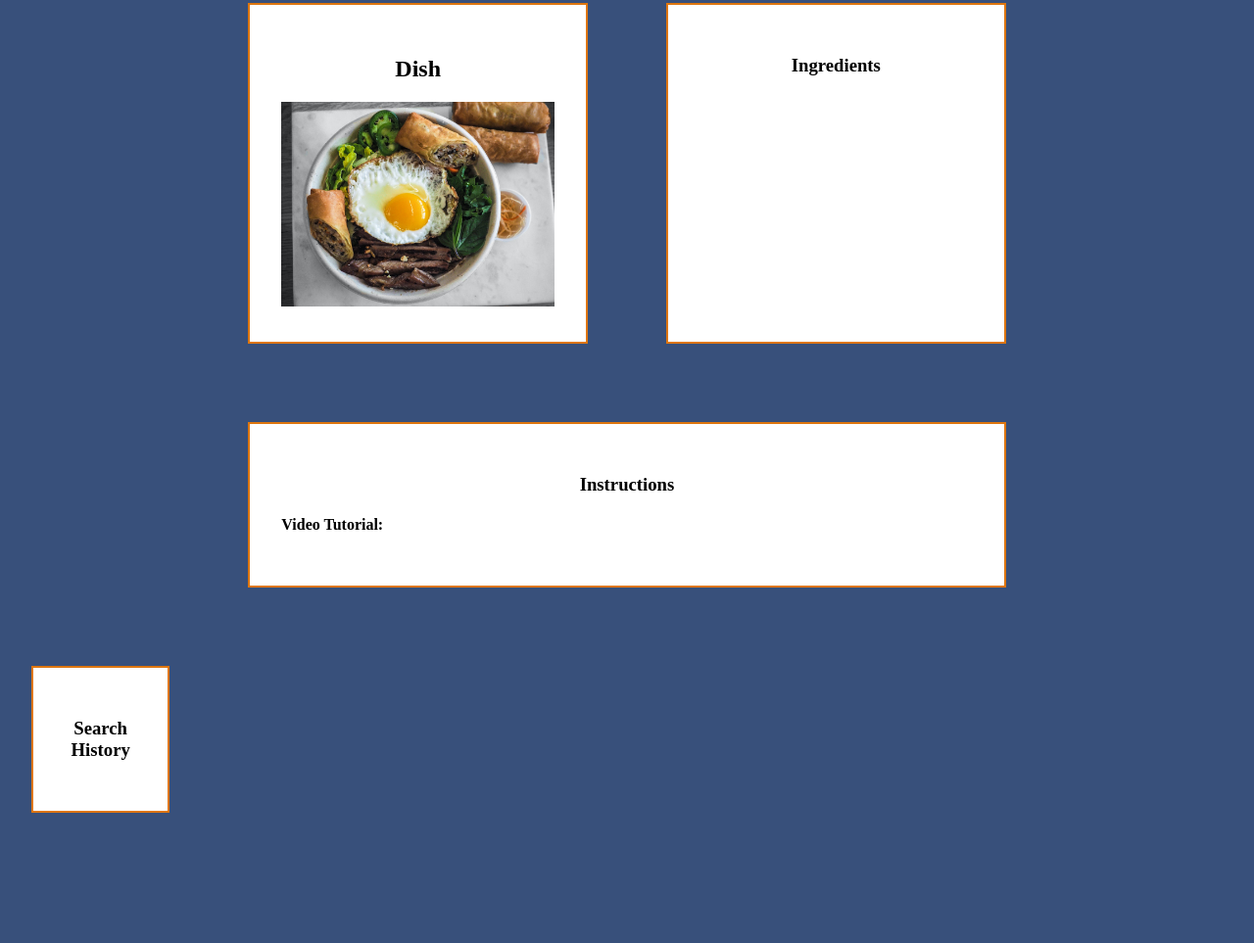
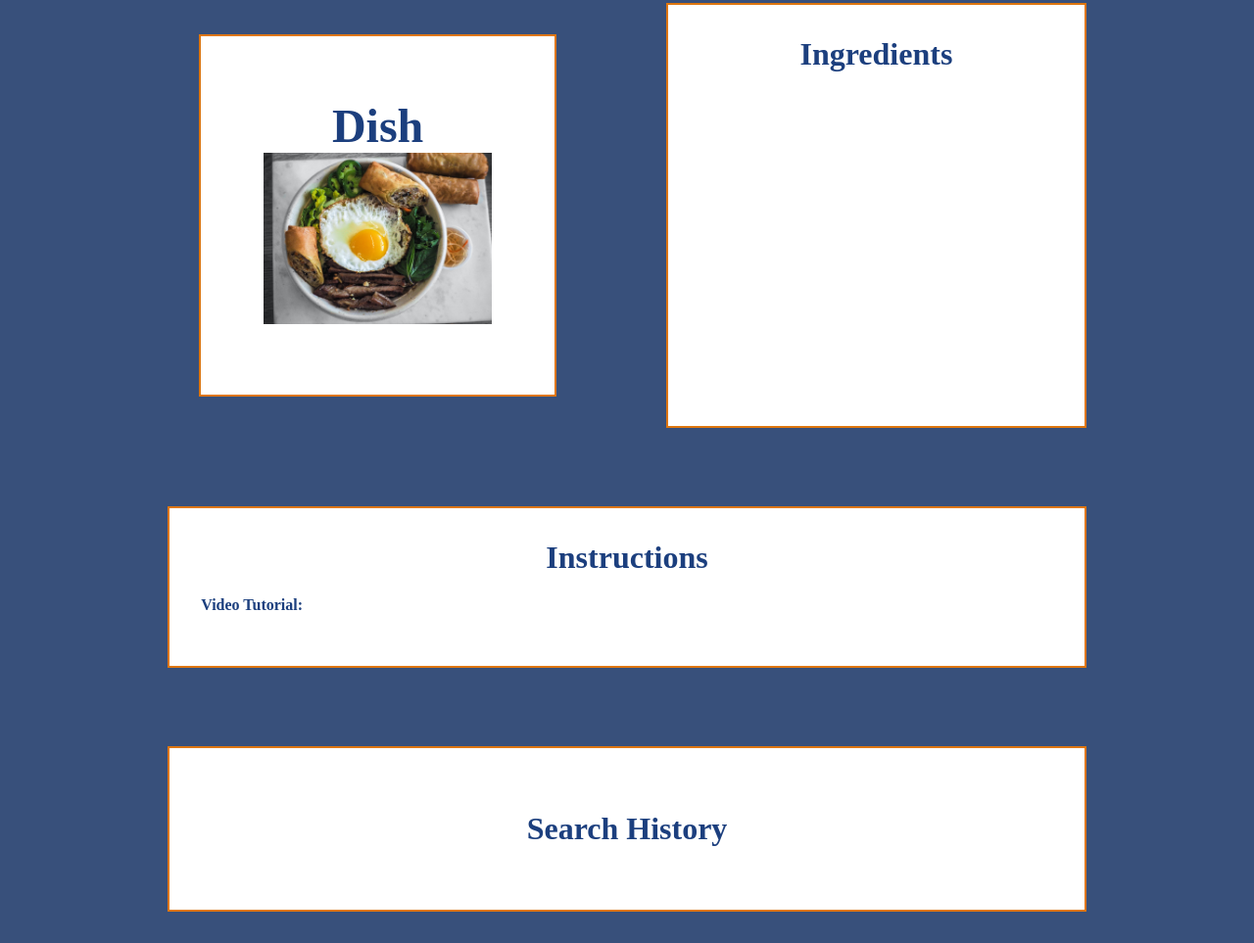
Before and after one commit to AngerOverApathy/chopped-challenge, a plain HTML site: page index.html in a window 1280 px wide. Shown: the part 358-1321 px from the top of the page at 98% size. Before the commit the page ends 1220 px from the top, so only its background shows below. Drawn offline with Linux system fonts and the light colour scheme.

Commit message:
fixed styling

```diff
--- a/index.html
+++ b/index.html
@@ -31,21 +31,22 @@
             </div>
 
             <div class="card">
-                <h3  class="center">Ingredients</h3>
+                <h2 class="center">Ingredients</h3>
                 <ul id="ingredients"></ul>
             </div>
 
             <div></div>
             <div></div>
 
-            <div class="card" id="card-instructions">
-                <h3 class="center">Instructions</h3>
+            <div class="card span">
+                <h2 class="center">Instructions</h3>
                 <p id ='instructions'></p>
                 <h4>Video Tutorial:</h4>
                 <p id="video"></p>
             </div>
             <div></div>
-            <div class="card">
+            <div></div>
+            <div class="card span">
                 <h3 class="center">Search History</h3>
                 <ul id="search-history"></ul>
             </div>
--- a/style.css
+++ b/style.css
@@ -49,11 +49,12 @@ body {
     align-items: center;
     justify-content: center;
     margin-top: 5em;
+    color: rgb(28, 63, 126);
 }
 
 .grid-holder {
     display: grid;
-    grid-template-columns: 1fr 2fr 2fr 1fr;
+    grid-template-columns: 0.5fr 2fr 2fr 0.5fr;
     grid-template-rows: auto;
     grid-gap: 1em;
 }
@@ -72,7 +73,11 @@ body {
     align-items: center;
 }
 
-#card-instructions {
+.card > h2 {
+    margin: 0;
+}
+
+.span {
     grid-column: 2 / span 2;
 }
 
@@ -80,6 +85,7 @@ body {
     justify-content: center;
     align-items: center;
     text-align: center;
+    font-size: xx-large;
 }
 
 /* Small screens */
```
